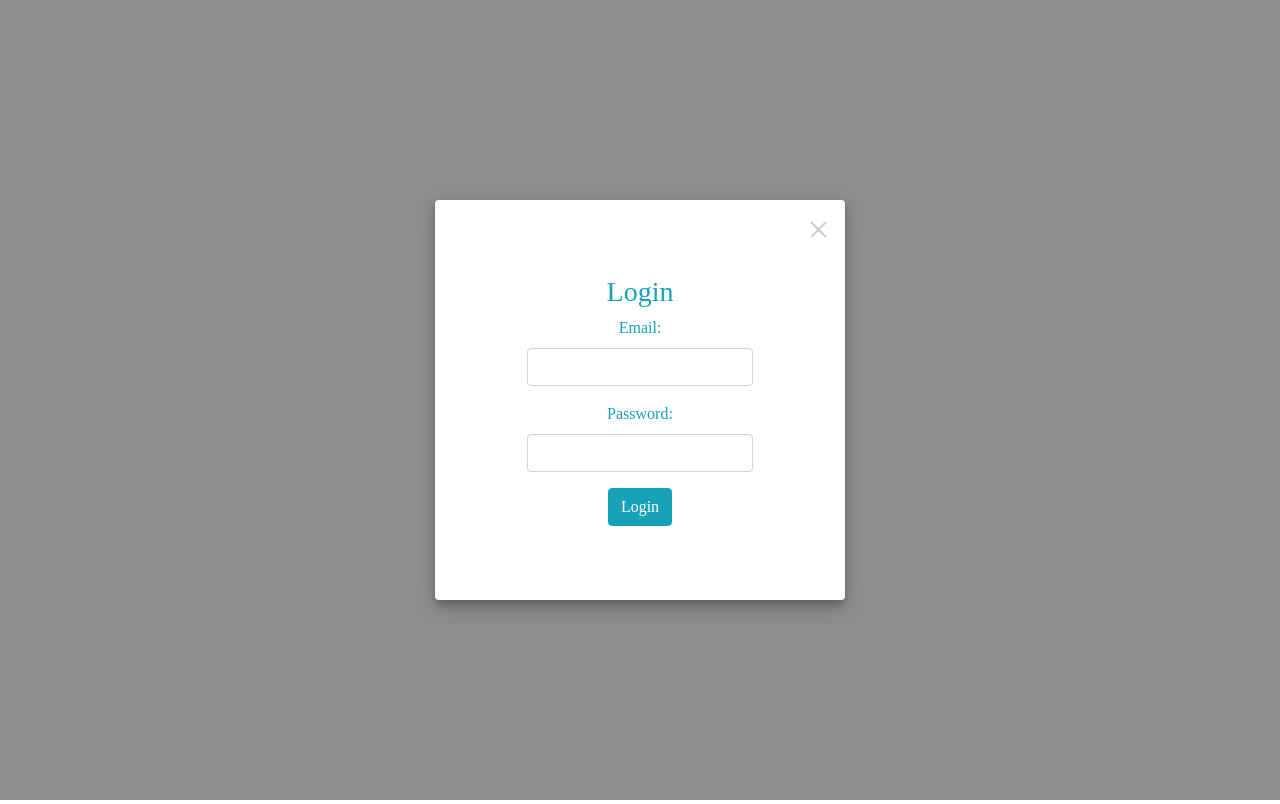
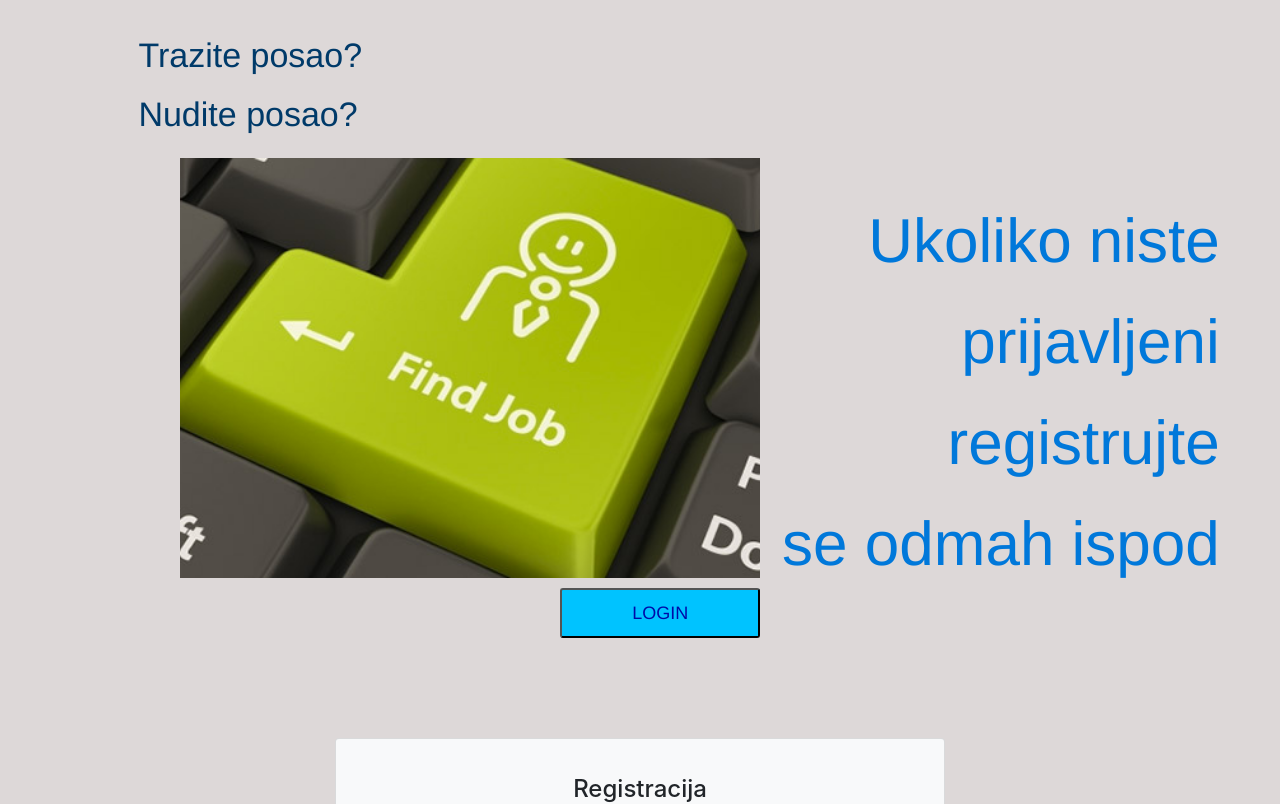
Before and after one commit to mihajlo202/RWAProject_2_old, an Angular app: page /mainPage in a window 1280 px wide. Shown: the top 804 px of the page. Built offline with nearby package versions, Linux system fonts and the light colour scheme.

Commit message:
main page - design and registration component

```diff
--- a/src/app/app.component.html
+++ b/src/app/app.component.html
@@ -4,5 +4,6 @@
 
 <link rel="stylesheet" href="https://use.fontawesome.com/releases/v5.0.8/css/all.css">
 <!-- <app-register></app-register> -->
-<app-login></app-login>
+<!-- <app-login></app-login> -->
+<app-main-page></app-main-page>
 <!-- <router-outlet></router-outlet> -->
--- a/src/app/components/main-page/main-page.component.css
+++ b/src/app/components/main-page/main-page.component.css
@@ -0,0 +1,87 @@
+.glavni{
+    display: flex;
+    flex-direction: column;
+    background-color:rgb(221, 216, 216);
+    justify-content: space-evenly;
+    align-items: center;
+}
+.main-page{
+    margin-bottom: 100px;
+    width: 94%;
+    min-height: 620px;
+    display: flex;
+    flex-direction: row;
+    flex-wrap: wrap;
+}
+
+.left-div{
+    display: flex;
+    flex-direction: column;
+    width: 60%;
+}
+
+.right-div{
+    display: flex;
+    flex-direction: column;
+    width: 40%;
+    justify-content: flex-end;
+    align-items: center;
+}
+
+.text-customers{
+    margin-left: 100px;
+    margin-top: 30px;
+    margin-bottom: 10px;
+    display: flex;
+    flex-direction: column;
+    font-size: 34px;
+    font-family: 'Franklin Gothic Medium', 'Arial Narrow', Arial, sans-serif;
+    color:rgb(0, 58, 105);
+}
+
+.main-page-picture{
+    align-self: end;
+    background-image: url("../../../assets/job1.jpg");
+    height: 420px;
+    width: 580px;
+    background-position: center;
+    background-repeat: no-repeat;
+    background-size: cover;
+}
+
+.text-actions{
+    padding-bottom: 40px;
+    display: flex;
+    flex-direction: column;
+    font-size: 62px;
+    font-family: 'Franklin Gothic Medium', 'Arial Narrow', Arial, sans-serif;
+    text-align: end;
+    justify-content: center;
+    color:rgb(0, 120, 218);
+}
+
+.login-btn{
+    margin-top: 10px;
+    margin-left: 200px;
+    display: flex;
+    align-self: end;
+    width: 200px;
+    height: 50px;
+    border-radius: 3px;
+    background-color: rgb(0, 195, 255);
+    color:rgb(0, 11, 167);
+    justify-content: center;
+    align-items: center;
+    text-transform: uppercase;
+    font-family: 'Franklin Gothic Medium', 'Arial Narrow', Arial, sans-serif;
+    font-size:18px;
+}
+
+.login-btn:hover{
+    background-color: rgb(0, 152, 199);
+    transition-duration: 0.2;
+}
+
+.registration-div{
+    width: 100%;
+}
--- a/src/app/components/main-page/main-page.component.html
+++ b/src/app/components/main-page/main-page.component.html
@@ -1 +1,26 @@
-<p>main-page works!</p>
+<div class="glavni">
+    <div class="main-page">
+        <div class="left-div">
+            <div class="text-customers">
+                <label>Trazite posao?</label>
+                <label>Nudite posao?</label>
+            </div>
+            <div class="main-page-picture"></div>
+            <button  class="login-btn" (click)="showLogInModal()" >LOGIN</button>
+        </div>
+        <div class="right-div">
+            <div class="text-actions">
+                <label>Ukoliko niste</label>
+                <label>prijavljeni</label>
+                <label>registrujte</label>
+                <label>se odmah ispod</label>
+            </div>
+        </div>
+    </div>
+    <div class="registration-div">
+        <app-register></app-register>
+    </div>
+
+</div>
+
+<login *ngIf='displayLogIn' (cancelClicked)='hideLogInModal()'></login>
--- a/src/app/components/main-page/main-page.component.ts
+++ b/src/app/components/main-page/main-page.component.ts
@@ -6,10 +6,21 @@ import { Component, OnInit } from '@angular/core';
   styleUrls: ['./main-page.component.css']
 })
 export class MainPageComponent implements OnInit {
+  displayLogIn:boolean;
 
-  constructor() { }
+  constructor() {
+    this.displayLogIn = false;
+   }
 
   ngOnInit(): void {
   }
 
+  showLogInModal(): void {
+    this.displayLogIn = true;
+  }
+
+  hideLogInModal(): void {
+    this.displayLogIn = false;
+  }
+
 }
--- a/src/app/components/register/register.component.css
+++ b/src/app/components/register/register.component.css
@@ -1,3 +1,6 @@
+.container{
+    width: 50%;
+}
 .divider-text {
     position: relative;
     text-align: center;
--- a/src/app/components/register/register.component.html
+++ b/src/app/components/register/register.component.html
@@ -1,6 +1,6 @@
 <div class="container">
     <div class="card bg-light">
-    <article class="card-body mx-auto" style="max-width: 400px;">
+    <article class="card-body mx-auto">
         <h4 class="card-title mt-3 text-center">Registracija</h4>
         <form>
         <div class="form-group">
```
Also changed, not shown: src/app/services/nav.service.ts (added, +14 -0 lines), src/assets/job1.jpg (added).
